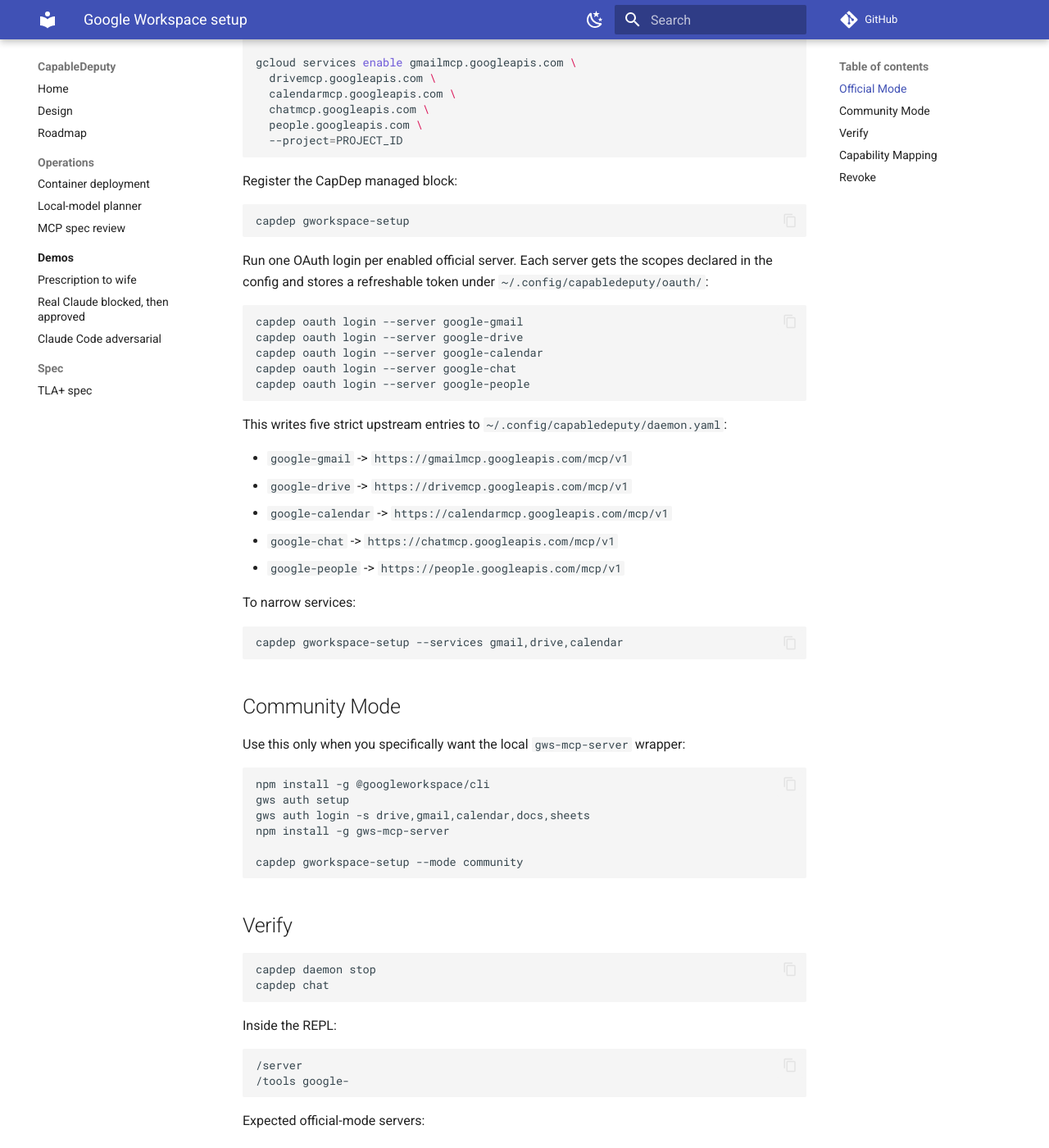
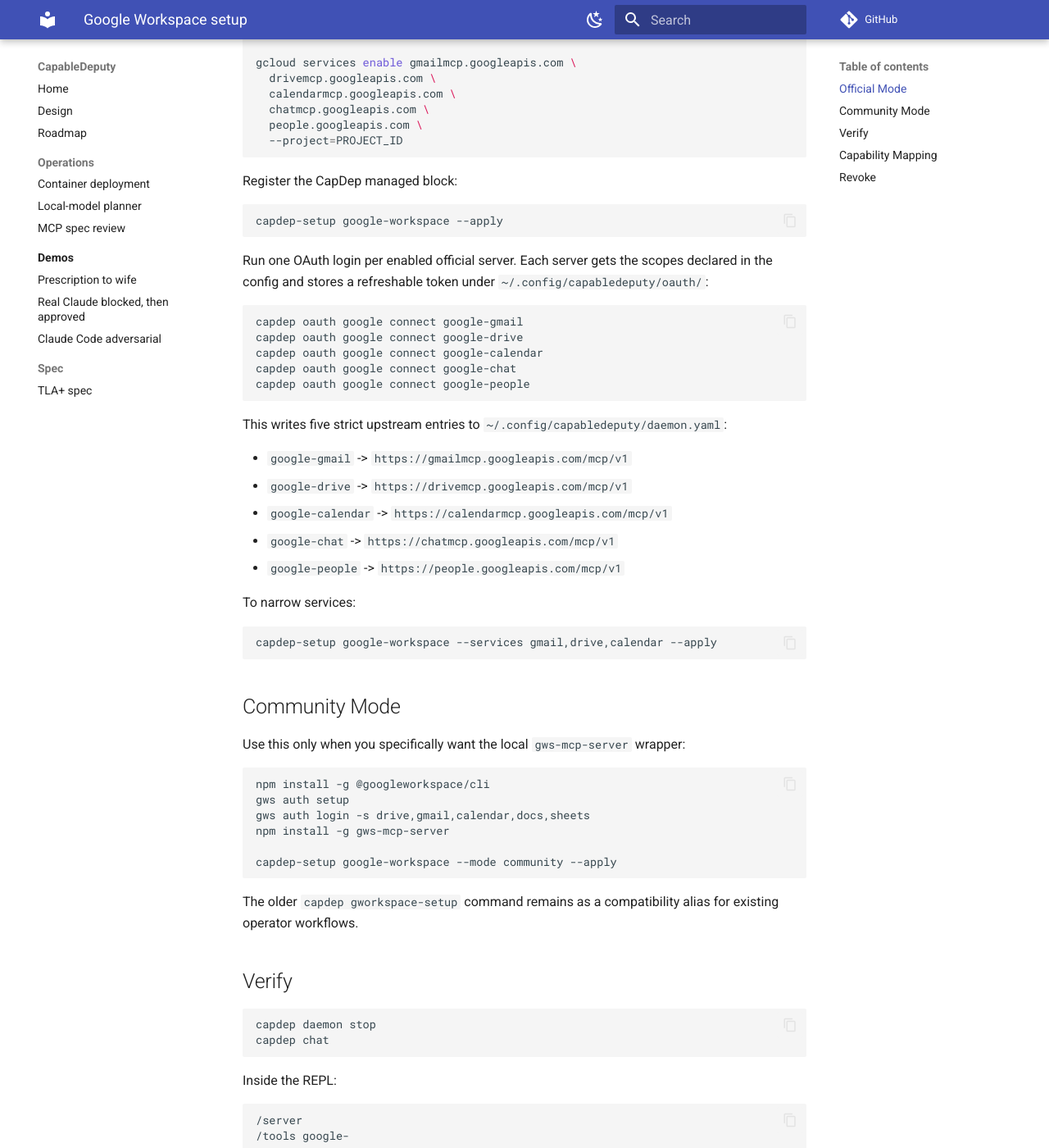
Before and after one commit to marctjones/capabledeputy, an MkDocs documentation site: the page built from docs/gworkspace-setup.md, in a window 1280 px wide and 1400 px high, scrolled down 1478 px. Shown: the whole window at 82% size. Built offline with MkDocs 1.6.1 and Material for MkDocs 9.7.7, drawn with Linux system fonts in a browser that asks for light colours; comment, search, counter and statistics services are not loaded.

Commit message:
docs: update setup roadmap and operator docs

````diff
--- a/docs/gworkspace-setup.md
+++ b/docs/gworkspace-setup.md
@@ -76,7 +76,7 @@
 Register the CapDep managed block:
 
 ```bash
-capdep gworkspace-setup
+capdep-setup google-workspace --apply
 ```
 
 Run one OAuth login per enabled official server. Each server gets the scopes
@@ -84,11 +84,11 @@
 `~/.config/capabledeputy/oauth/`:
 
 ```bash
-capdep oauth login --server google-gmail
-capdep oauth login --server google-drive
-capdep oauth login --server google-calendar
-capdep oauth login --server google-chat
-capdep oauth login --server google-people
+capdep oauth google connect google-gmail
+capdep oauth google connect google-drive
+capdep oauth google connect google-calendar
+capdep oauth google connect google-chat
+capdep oauth google connect google-people
 ```
 
 This writes five strict upstream entries to
@@ -103,7 +103,7 @@
 To narrow services:
 
 ```bash
-capdep gworkspace-setup --services gmail,drive,calendar
+capdep-setup google-workspace --services gmail,drive,calendar --apply
 ```
 
 ## Community Mode
@@ -116,8 +116,11 @@
 gws auth login -s drive,gmail,calendar,docs,sheets
 npm install -g gws-mcp-server
 
-capdep gworkspace-setup --mode community
+capdep-setup google-workspace --mode community --apply
 ```
+
+The older `capdep gworkspace-setup` command remains as a compatibility alias
+for existing operator workflows.
 
 ## Verify
 
````
Also changed, not shown: README.md (+25 -0 lines), ROADMAP.md (+12 -12 lines), docs/RUNBOOK.md (+10 -4 lines), docs/imap-setup.md (+10 -0 lines).
